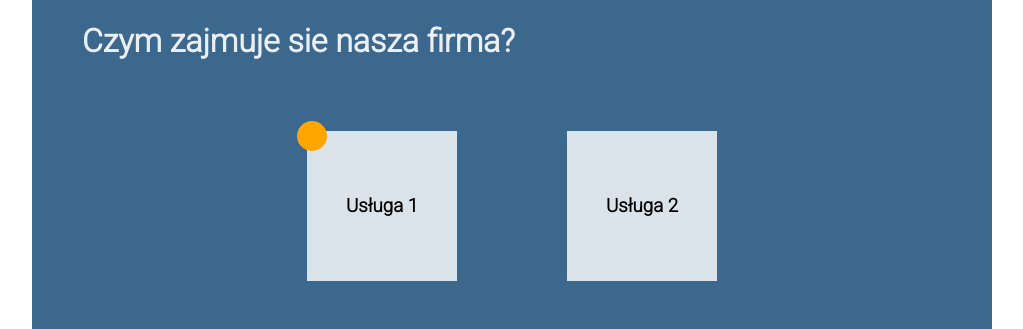
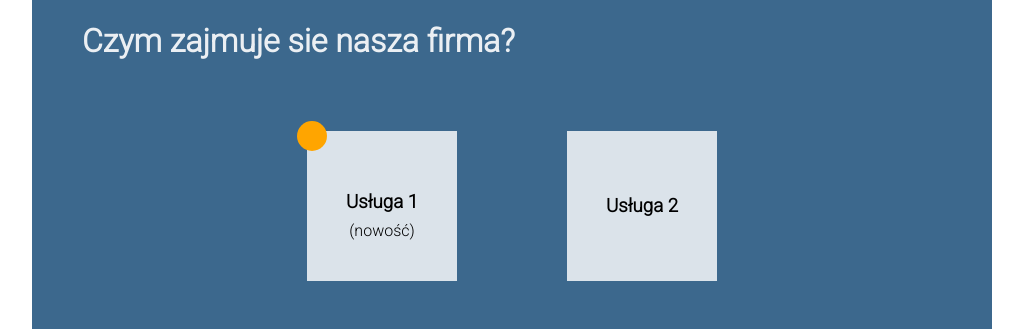
Before and after one commit to xoxoffy/collars-react-01, a React (Vite) app: page / in a window 1280 px wide. Shown: the part 1320-1649 px from the top of the page, without its empty margins (128-1151 px from the left). Built offline with nearby package versions, Linux system fonts and the light colour scheme.

Commit message:
Box text

```diff
--- a/src/components/ServiceBoxes/ServiceBox/ServiceBox.css
+++ b/src/components/ServiceBoxes/ServiceBox/ServiceBox.css
@@ -4,8 +4,10 @@
   background-color: rgba(255, 255, 255, 0.815);
   display: flex;
   flex-wrap: wrap;
+  flex-direction: column;
   justify-content: center;
   align-items: center;
+  text-align: center;
   margin-top: 50px;
   margin-left: 25px;
   margin-right: 25px;
@@ -26,3 +28,7 @@
   margin-top: -140px;
   margin-right: 140px;
 }
+
+.newText {
+  margin-top: -10px;
+}
--- a/src/components/ServiceBoxes/ServiceBox/ServiceBox.tsx
+++ b/src/components/ServiceBoxes/ServiceBox/ServiceBox.tsx
@@ -14,6 +14,7 @@ const ServiceBox: React.FunctionComponent<Props> = ({
     <div className="service-box">
       {isNew && <div className="isNewCircle"></div>}
       <h3>{serviceName}</h3>
+      {isNew ? <div className="newText">(nowość)</div> : null}
     </div>
   );
 };
```
